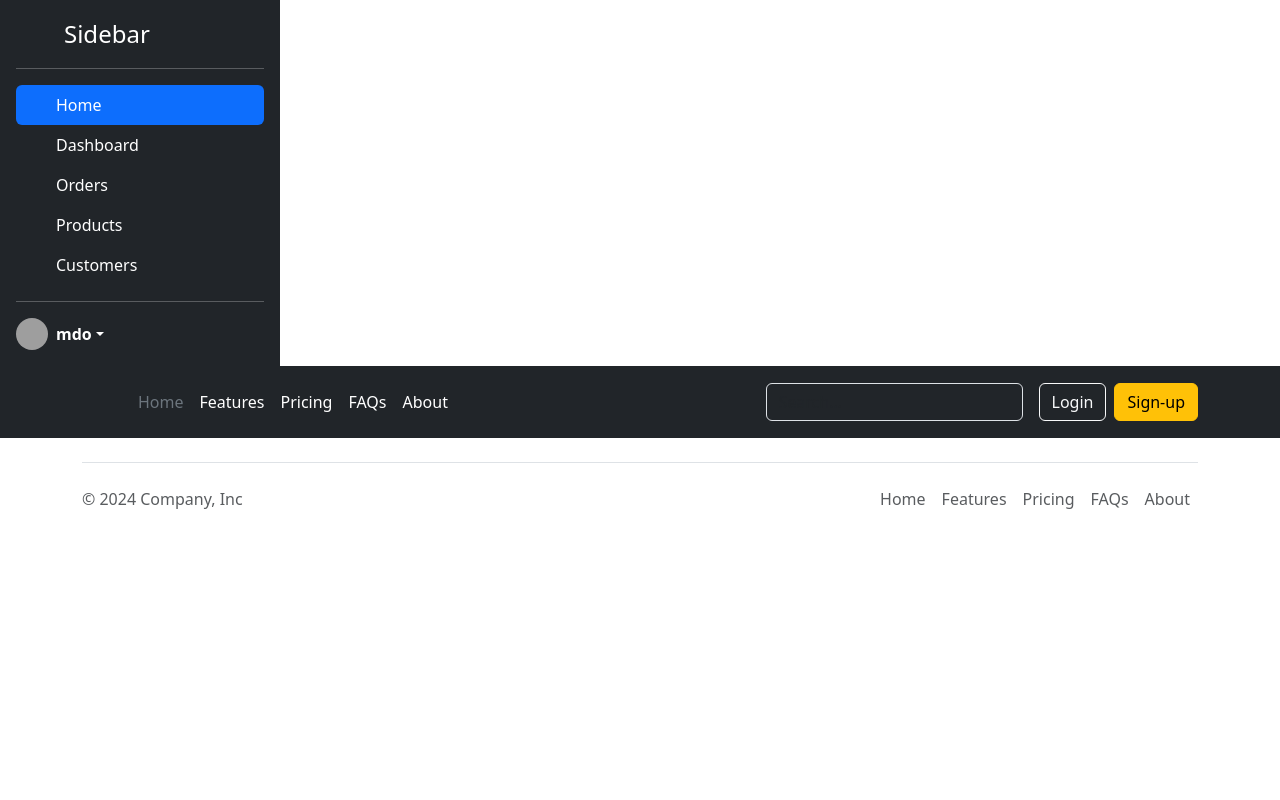
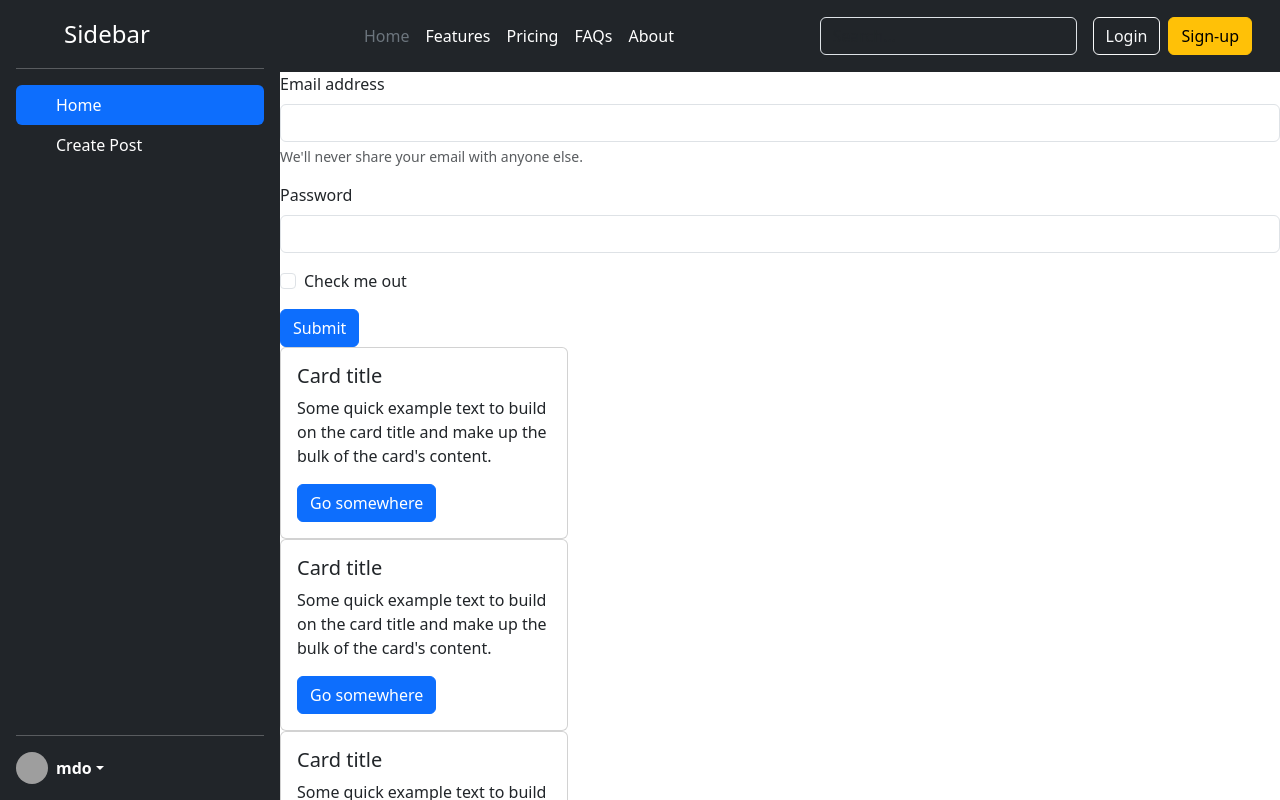
Before and after one commit to sahrawatvinay/React, a React (Vite) app in the folder social-media/: page / in a window 1280 px wide. Shown: the top 800 px of the page. Built offline with nearby package versions, Linux system fonts and the light colour scheme; grey boxes are pictures that could not be loaded.

Commit message:
Fixed UI, added more components Post, PostList, CreatePost

```diff
--- a/social-media/src/App.css
+++ b/social-media/src/App.css
@@ -0,0 +1,7 @@
+.app-content{
+    display: flex;
+}
+
+.content{
+    width: 100%;
+}
--- a/social-media/src/App.jsx
+++ b/social-media/src/App.jsx
@@ -1,4 +1,6 @@
 import './App.css'
+import CreatePost from './components/CreatePost';
+import PostList from './components/PostList';
 import Footer from './components/Footer';
 import Header from './components/Header';
 import Sidebar from './components/Sidebar';
@@ -6,11 +8,15 @@
 
 function App() {
   return (
-    <>
+    <div className='app-content'>
       <Sidebar></Sidebar>
-      <Header></Header>
-      <Footer></Footer>
-    </>
+      <div className='content'>
+        <Header></Header>
+        <CreatePost></CreatePost>
+        <PostList></PostList>
+        <Footer></Footer>
+      </div>
+    </div>
   );
 }
 
--- /dev/null
+++ b/social-media/src/components/CreatePost.jsx
@@ -0,0 +1,20 @@
+const CreatePost = () => {
+    return <form>
+        <div class="mb-3">
+            <label for="exampleInputEmail1" class="form-label">Email address</label>
+            <input type="email" class="form-control" id="exampleInputEmail1" aria-describedby="emailHelp" />
+            <div id="emailHelp" class="form-text">We'll never share your email with anyone else.</div>
+        </div>
+        <div class="mb-3">
+            <label for="exampleInputPassword1" class="form-label">Password</label>
+            <input type="password" class="form-control" id="exampleInputPassword1" />
+        </div>
+        <div class="mb-3 form-check">
+            <input type="checkbox" class="form-check-input" id="exampleCheck1" />
+            <label class="form-check-label" for="exampleCheck1">Check me out</label>
+        </div>
+        <button type="submit" class="btn btn-primary">Submit</button>
+    </form>
+};
+
+export default CreatePost;
--- /dev/null
+++ b/social-media/src/components/Post.jsx
@@ -0,0 +1,11 @@
+const Post = () => {
+    return <div class="card" style={{width: "18rem"}}>
+    <div class="card-body">
+      <h5 class="card-title">Card title</h5>
+      <p class="card-text">Some quick example text to build on the card title and make up the bulk of the card's content.</p>
+      <a href="#" class="btn btn-primary">Go somewhere</a>
+    </div>
+  </div>
+}
+
+export default Post;
--- /dev/null
+++ b/social-media/src/components/PostList.jsx
@@ -0,0 +1,11 @@
+import Post from "./Post";
+
+const PostList = () => {
+    return <><Post></Post>
+        <Post></Post>
+        <Post></Post>
+        <Post></Post>
+    </>
+};
+
+export default PostList;
--- a/social-media/src/components/Sidebar.jsx
+++ b/social-media/src/components/Sidebar.jsx
@@ -1,5 +1,5 @@
 const Sidebar = () => {
-    return (<div className="d-flex flex-column flex-shrink-0 p-3 text-bg-dark" style={{width: '280px'}}>
+    return (<div className="d-flex flex-column flex-shrink-0 p-3 text-bg-dark" style={{width: '280px', height: '100vh'}}>
         <a href="/" className="d-flex align-items-center mb-3 mb-md-0 me-md-auto text-white text-decoration-none">
             <svg className="bi pe-none me-2" width="40" height="32"><use xlinkHref="#bootstrap"></use></svg>
             <span className="fs-4">Sidebar</span>
@@ -15,25 +15,7 @@
             <li>
                 <a href="#" className="nav-link text-white">
                     <svg className="bi pe-none me-2" width="16" height="16"><use xlinkHref="#speedometer2"></use></svg>
-                    Dashboard
-                </a>
-            </li>
-            <li>
-                <a href="#" className="nav-link text-white">
-                    <svg className="bi pe-none me-2" width="16" height="16"><use xlinkHref="#table"></use></svg>
-                    Orders
-                </a>
-            </li>
-            <li>
-                <a href="#" className="nav-link text-white">
-                    <svg className="bi pe-none me-2" width="16" height="16"><use xlinkHref="#grid"></use></svg>
-                    Products
-                </a>
-            </li>
-            <li>
-                <a href="#" className="nav-link text-white">
-                    <svg className="bi pe-none me-2" width="16" height="16"><use xlinkHref="#people-circle"></use></svg>
-                    Customers
+                    Create Post
                 </a>
             </li>
         </ul>
```
